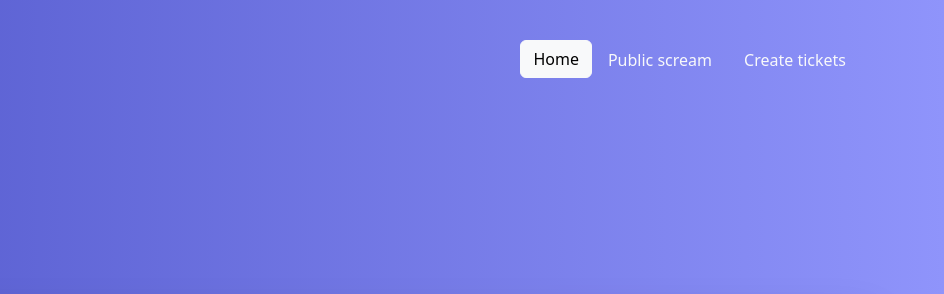
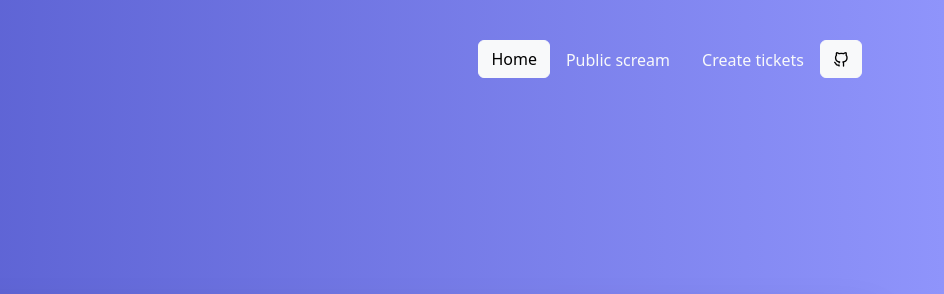
Before and after one commit to VarScript/project-queue-application, a website: page public/index.html in a window 1280 px wide. Shown: the top 294 px of the page, 336-1280 px from the left. Drawn offline with nearby package versions, Linux system fonts and the light colour scheme.

Commit message:
Git button

```diff
--- a/public/index.html
+++ b/public/index.html
@@ -26,6 +26,9 @@
             <li class="nav-item"><a href="index.html" class="btn btn-light" aria-current="page">Home</a></li>
             <li class="nav-item"><a href="publico.html" class="nav-link text-light">Public scream</a></li>
             <li class="nav-item"><a href="new-ticket.html" class="nav-link text-light">Create tickets</a></li>
+            <li class="nav-item"><a href="https://github.com/VarScript/project-queue-application" target="_blank" class="btn btn-light ">
+                    <i class="uil uil-github-alt"></i>
+            </a></li>
         </ul>
         </header>
 
```
Also changed, not shown: public/desktop.html (+3 -0 lines), public/new-ticket.html (+3 -0 lines), public/publico.html (+3 -0 lines).
